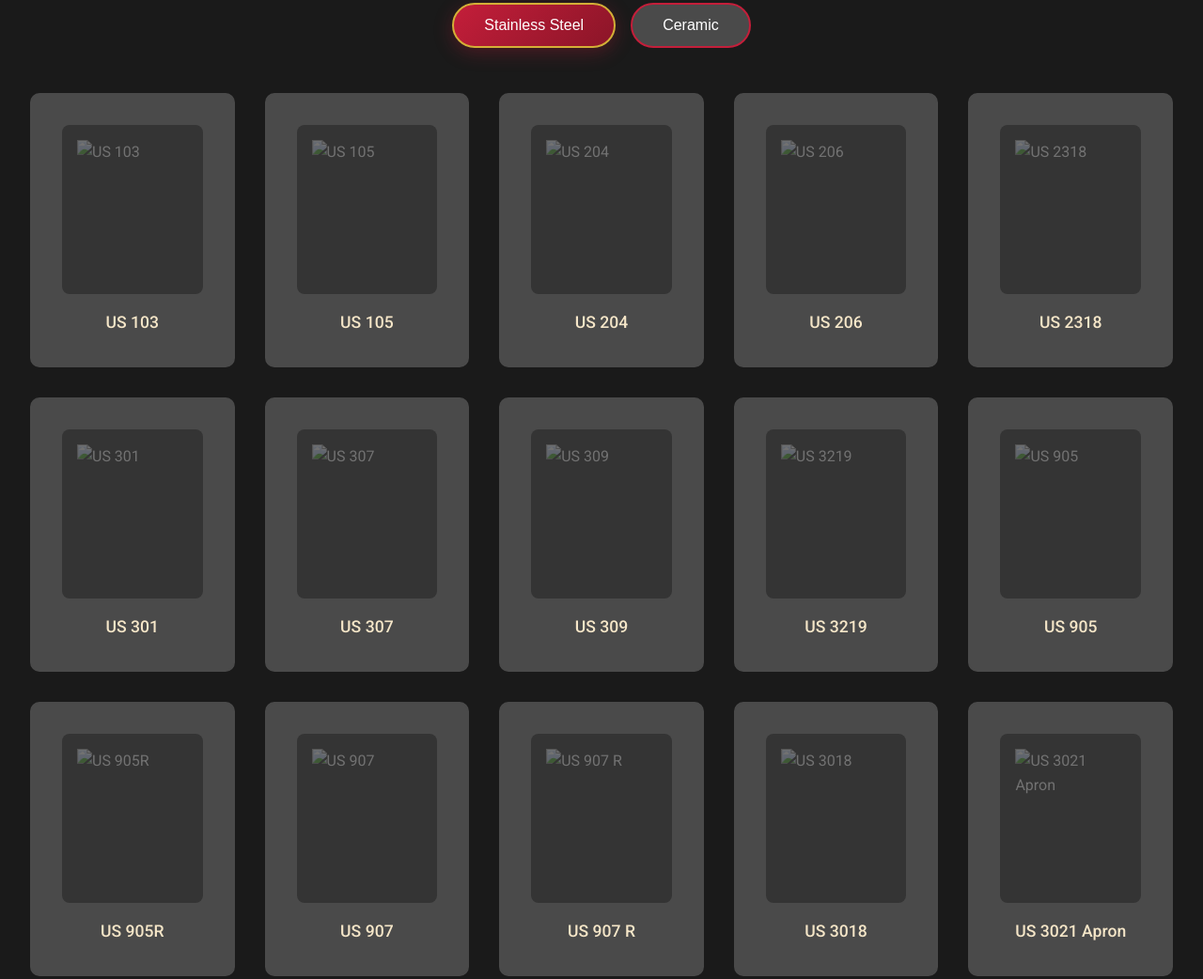
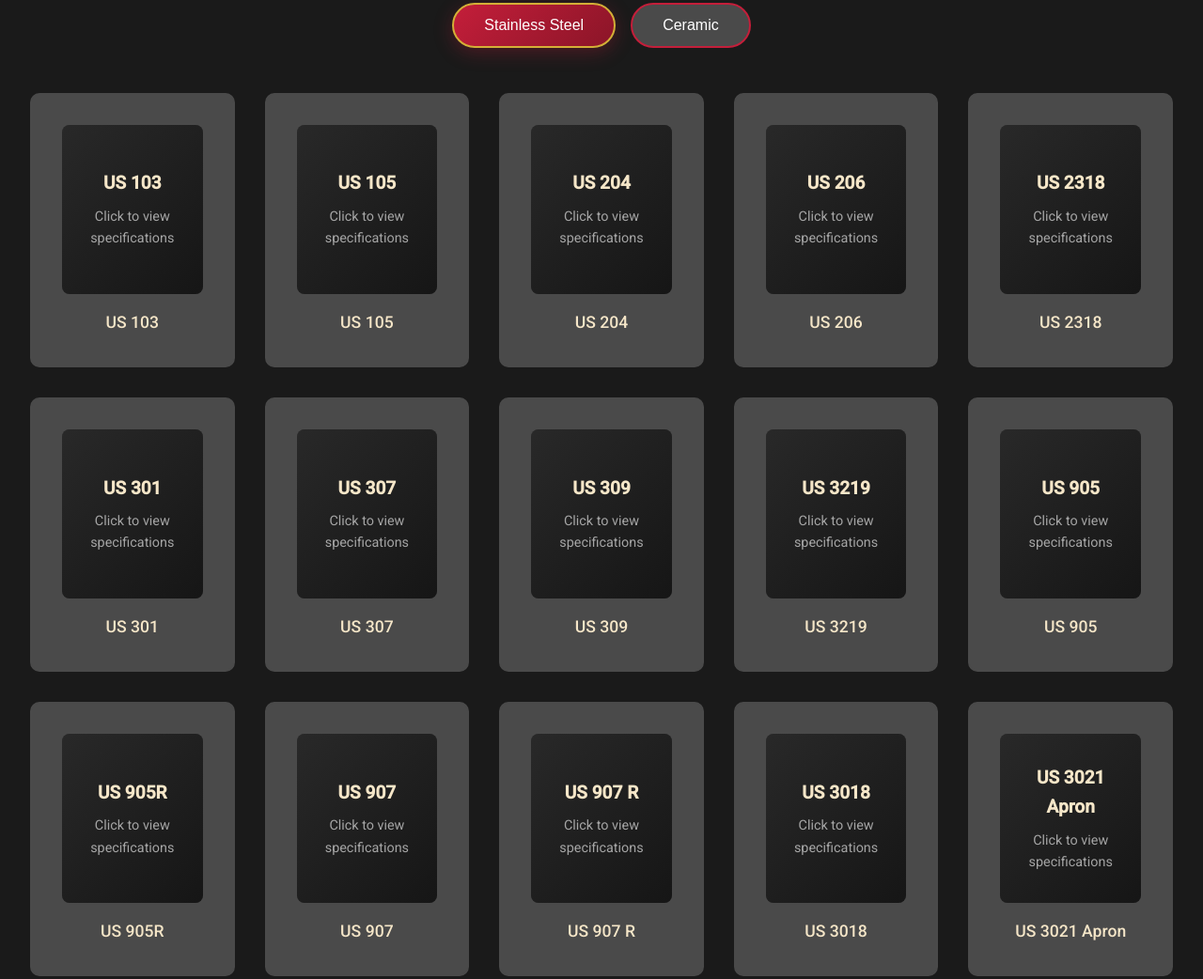
Before and after one commit to HugoChambert/UNIVERSAL-STONES, a website built with Vite: page index.html in a window 1280 px wide. Shown: the part 6673-7715 px from the top of the page at 94% size. Built offline with nearby package versions, Linux system fonts and the light colour scheme; files whose address does not match are found by name.

Commit message:
Updated main.js

```diff
--- a/src/main.js
+++ b/src/main.js
@@ -134,11 +134,28 @@ function loadSinks(category) {
     item.innerHTML = `
       <a href="${sink.pdf}" target="_blank" rel="noopener noreferrer" class="sink-link" aria-label="View ${sink.name} specifications">
         <div class="sink-image-container">
-          <img src="${sink.image}" alt="${sink.name}" loading="lazy" onerror="this.style.opacity=0.3">
+          <img src="${sink.image}" alt="${sink.name}" loading="lazy">
+          <div class="sink-placeholder">
+            <div class="sink-placeholder-text">${sink.name}</div>
+            <div class="sink-placeholder-subtext">Click to view specifications</div>
+          </div>
         </div>
         <div class="sink-name">${sink.name}</div>
       </a>
     `;
+
+    const img = item.querySelector('img');
+    const placeholder = item.querySelector('.sink-placeholder');
+
+    img.addEventListener('error', () => {
+      img.style.display = 'none';
+      placeholder.style.display = 'flex';
+    });
+
+    img.addEventListener('load', () => {
+      placeholder.style.display = 'none';
+    });
+
     grid.appendChild(item);
   });
 }
--- a/src/style.css
+++ b/src/style.css
@@ -610,6 +610,7 @@ img {
   display: flex;
   align-items: center;
   justify-content: center;
+  position: relative;
 }
 
 .sink-image-container img {
@@ -622,6 +623,30 @@ img {
 
 .sink-link:hover .sink-image-container img {
   transform: scale(1.05);
+}
+
+.sink-placeholder {
+  position: absolute;
+  inset: 0;
+  display: flex;
+  flex-direction: column;
+  align-items: center;
+  justify-content: center;
+  background: linear-gradient(135deg, rgba(40, 40, 40, 0.95), rgba(20, 20, 20, 0.95));
+  padding: 1.5rem;
+  text-align: center;
+}
+
+.sink-placeholder-text {
+  font-size: 1.2rem;
+  font-weight: 600;
+  color: var(--color-gold-light);
+  margin-bottom: 0.5rem;
+}
+
+.sink-placeholder-subtext {
+  font-size: 0.9rem;
+  color: rgba(255, 255, 255, 0.6);
 }
 
 .sink-name {
```
